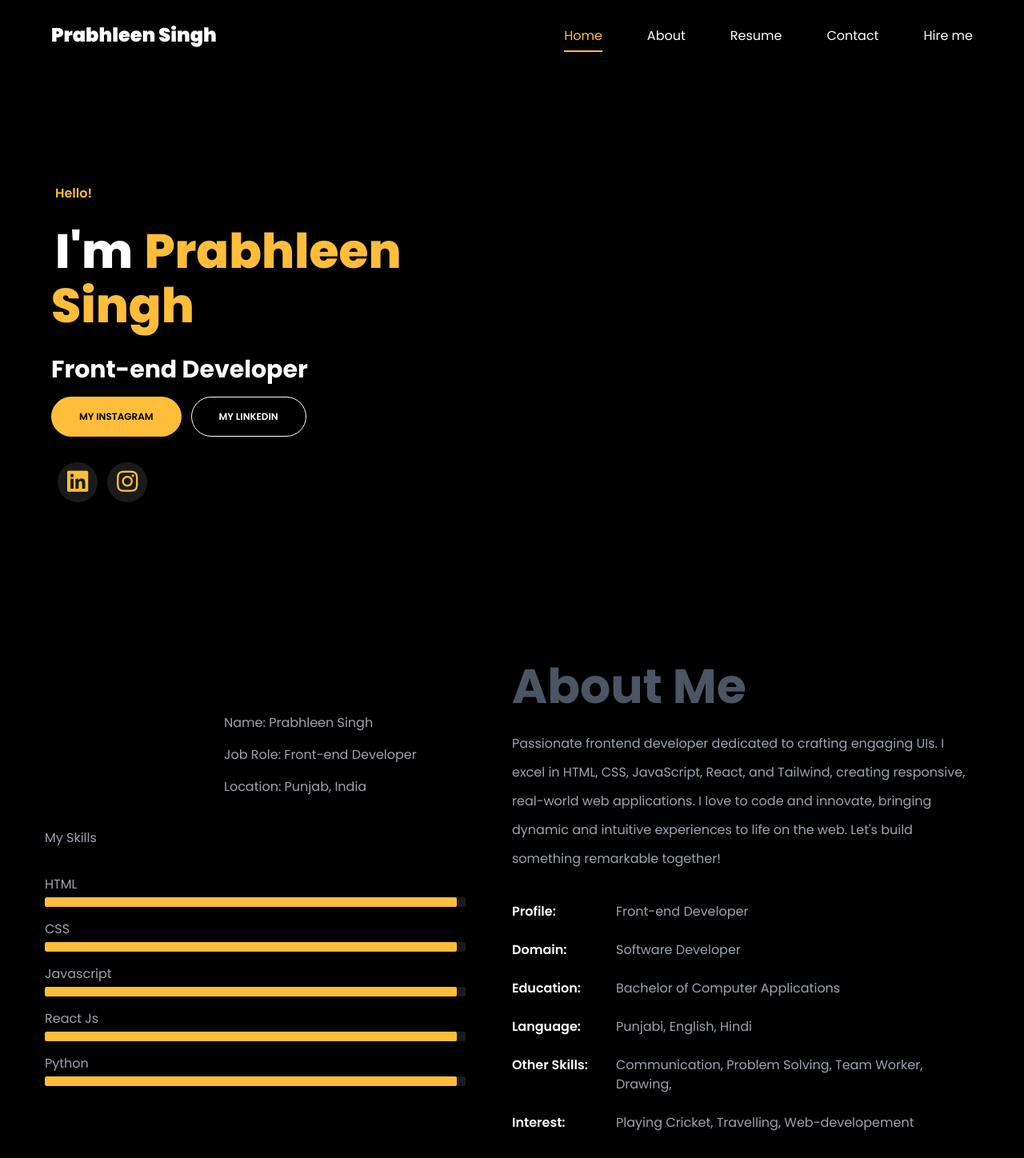
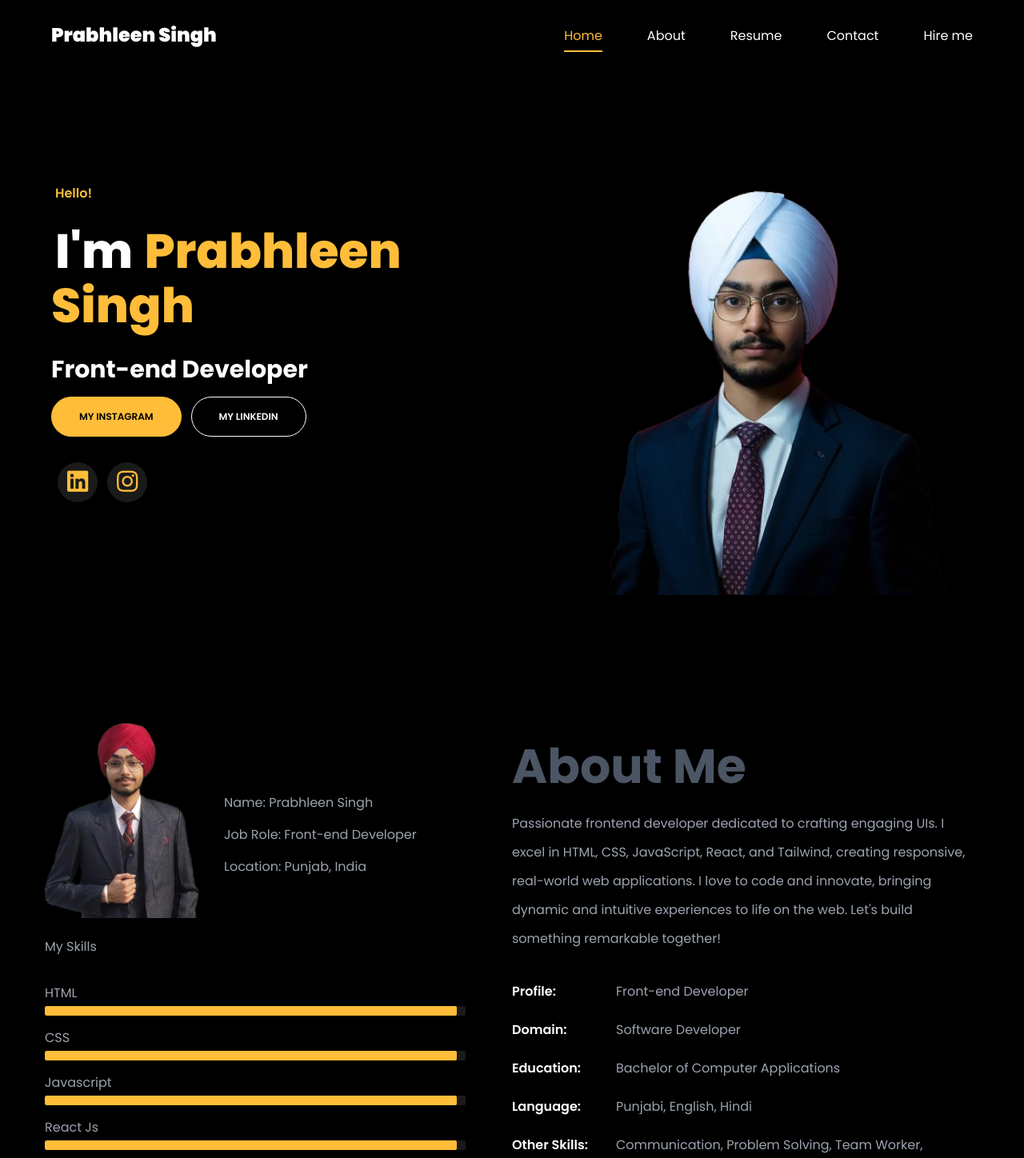
Before and after one commit to Prabh-Singh-1/Portfolio, a plain HTML site: page index.html in a window 1280 px wide. Shown: the top 1448 px of the page at 80% size. Drawn offline with Linux system fonts and the light colour scheme.

Commit message:
Update index.html

```diff
--- a/index.html
+++ b/index.html
@@ -90,7 +90,7 @@
 
                 </div>
                 <div class="my-img">
-                    <img src="images/aiWithoutBg-fotor-2024070682925.png" alt="">
+                    <img src="components/aiWithoutBg-fotor-2024070682925.png" alt="">
                 </div>
             </div>
         </section>
@@ -100,7 +100,7 @@
             <div class="s1l  text-gray-400 w-full ">
                 <div class="info-card hiddenn flex flex-row">
                     <div class="info-card-img hiddenn sm:block hidden">
-                        <img src="images/p2.png" class="w-48" alt="">
+                        <img src="components/p2.png" class="w-48" alt="">
                     </div>
                     <div class="info-det hiddenn font-normal text-base sm:pl-8 sm:pt-20 pt-4 pb-2">
                         <h5 class="text-base font-normal text-gray-400 leading-10">Name: Prabhleen Singh</h5>
```
